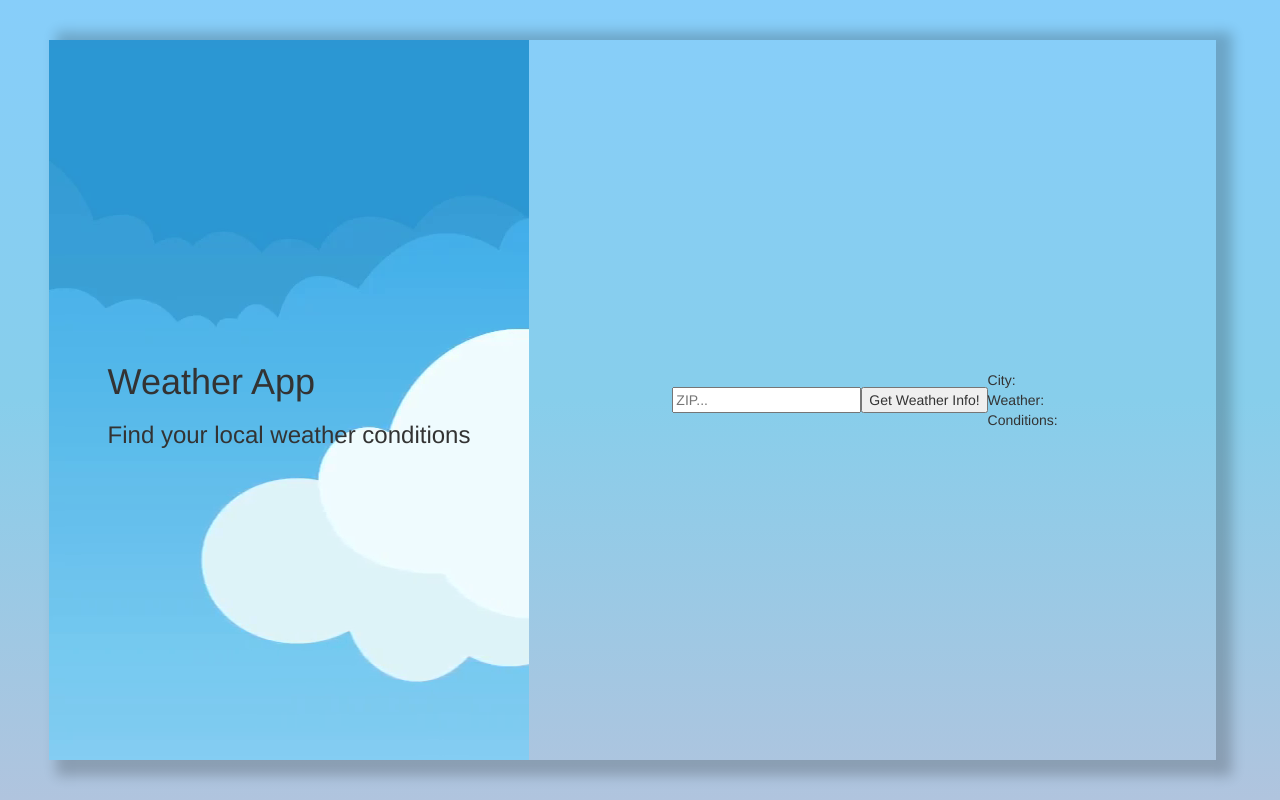
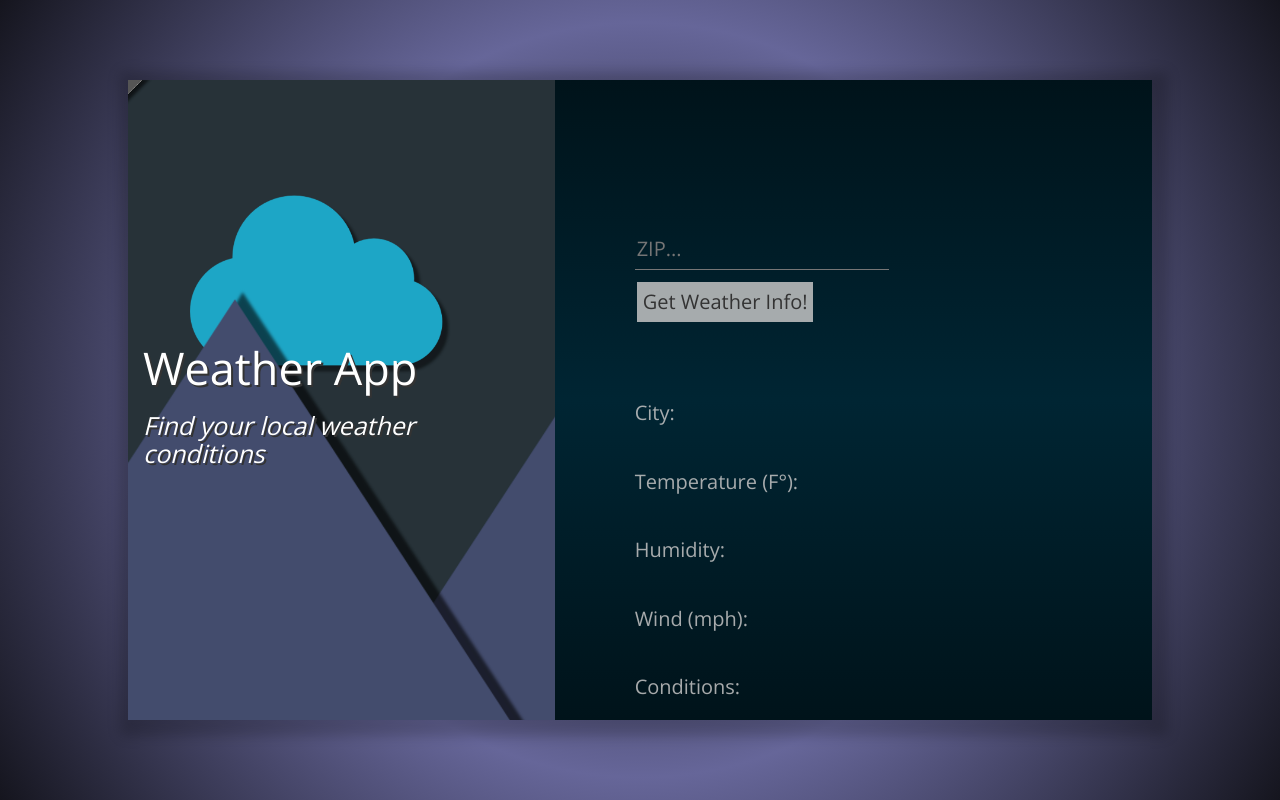
Before and after one commit to mehrabha/WeatherApp, a React (Create React App) app: page / in a window 1280 px wide. Built offline with nearby package versions, Linux system fonts and the light colour scheme.

Commit message:
Final version

```diff
--- a/src/App.css
+++ b/src/App.css
@@ -2,11 +2,9 @@
 
 .wrapper {
 	height: 100vh;
-
-	background: linear-gradient(lightskyblue, skyblue, lightsteelblue);
+	background: radial-gradient(circle, #15151e, #666699, #15151e);
 	background-position: center center;
 	background-size: cover;
-
 	display: flex;
 	align-items: center;
 	justify-content: center;
@@ -14,9 +12,9 @@
 
 .main {
 	height: 100vh;
-	max-height: 90vh;
+	max-height: 80vh;
 	width: 100vw;
-	max-width: 90vw;
+	max-width: 80vw;
 	box-shadow: 4px 4px 12px 12px rgba(0, 0, 0, .2);
 	margin: auto;
 }
@@ -24,19 +22,67 @@
 .row {
 	height: 100%;
 	width: 100%;
-
+	margin: 0;
 }
 
 .title-container {
 	background: url('assets/sky.png');
+	background-position: center center;
+	background-size: cover;
 	height: 100%;
 	display: flex;
 	align-items: center;
 	justify-content: center;
+	color: white;
+	font-family: "Open Sans", serif;
+	text-shadow: 2px 2px #333333;
+}
+
+.title-main {
+	font-size: 45px;
+}
+
+.desc-main {
+	font-size: 25px;
+	font-style: italic;
 }
 .form-container {
+	background: linear-gradient(#00131a, #002533, #00131a);
+	background-position: center center;
+	background-size: cover;
 	height: 100%;
-	display: flex;
-	align-items: center;
-	justify-content: center;
+	padding: 150px 75px;
 }
+
+input[type="text"] {
+  background-color: transparent;
+  border-style: solid;
+  border-width: 0 0 1px 0;
+  padding: 0 0 5px 2px;
+  margin: 5px;
+  color: rgba(196, 196, 196, 0.58);
+  font-family: "Open Sans", serif;
+  font-size: 20px;
+  outline: none;
+}
+
+button {
+	border: 0;
+	padding: 6px;
+	margin: 7px;
+  	font-family: "Open Sans", serif;
+  	font-size: 20px;
+  	background: rgba(196, 196, 196, 0.85);
+}
+
+.info-main {
+	background-color: transparent;
+	margin: 70px 0px;
+	font-family: "Open Sans", serif;
+	font-size: 20px;
+  	color: rgba(196, 196, 196, 0.85);
+}
+
+.element{
+	margin: 40px 5px;
+}
--- a/src/App.js
+++ b/src/App.js
@@ -11,6 +11,8 @@ class App extends React.Component {
 
 		this.state = {
 			temp: undefined,
+			humidity: undefined,
+			wind: undefined,
 			city: undefined,
 			description: undefined
 		}
@@ -42,6 +44,8 @@ class App extends React.Component {
 
 		this.setState({
 			temp: info.main.temp,
+			humidity: info.main.humidity,
+			wind: info.wind.speed,
 			city: info.name,
 			description: info.weather[0].description
 		})
@@ -63,6 +67,8 @@ class App extends React.Component {
 						/>
 						<Weather
 							temperature = {this.state.temp}
+							humidity = {this.state.humidity}
+							wind = {this.state.wind}
 							city = {this.state.city}
 							description = {this.state.description}
 						/>
--- a/src/components/Weather.js
+++ b/src/components/Weather.js
@@ -4,13 +4,19 @@ class Weather extends React.Component {
 	render() {
 		return (
 			<div className="info-main">
-			  <div>
+			  <div className="element">
 				City: {this.props.city}
 			  </div>
-			  <div>
-				Weather: {this.props.temperature}
+			  <div className="element">
+				Temperature (F°): {this.props.temperature}
 			  </div>
-			  <div>
+			  <div className="element">
+				Humidity: {this.props.humidity}
+			  </div>
+			  <div className="element">
+				Wind (mph): {this.props.wind}
+			  </div>
+			  <div className="element">
 				Conditions: {this.props.description}
 			  </div>
 			</div>
```
Also changed, not shown: src/assets/bg.png (added), src/assets/sky.png.
